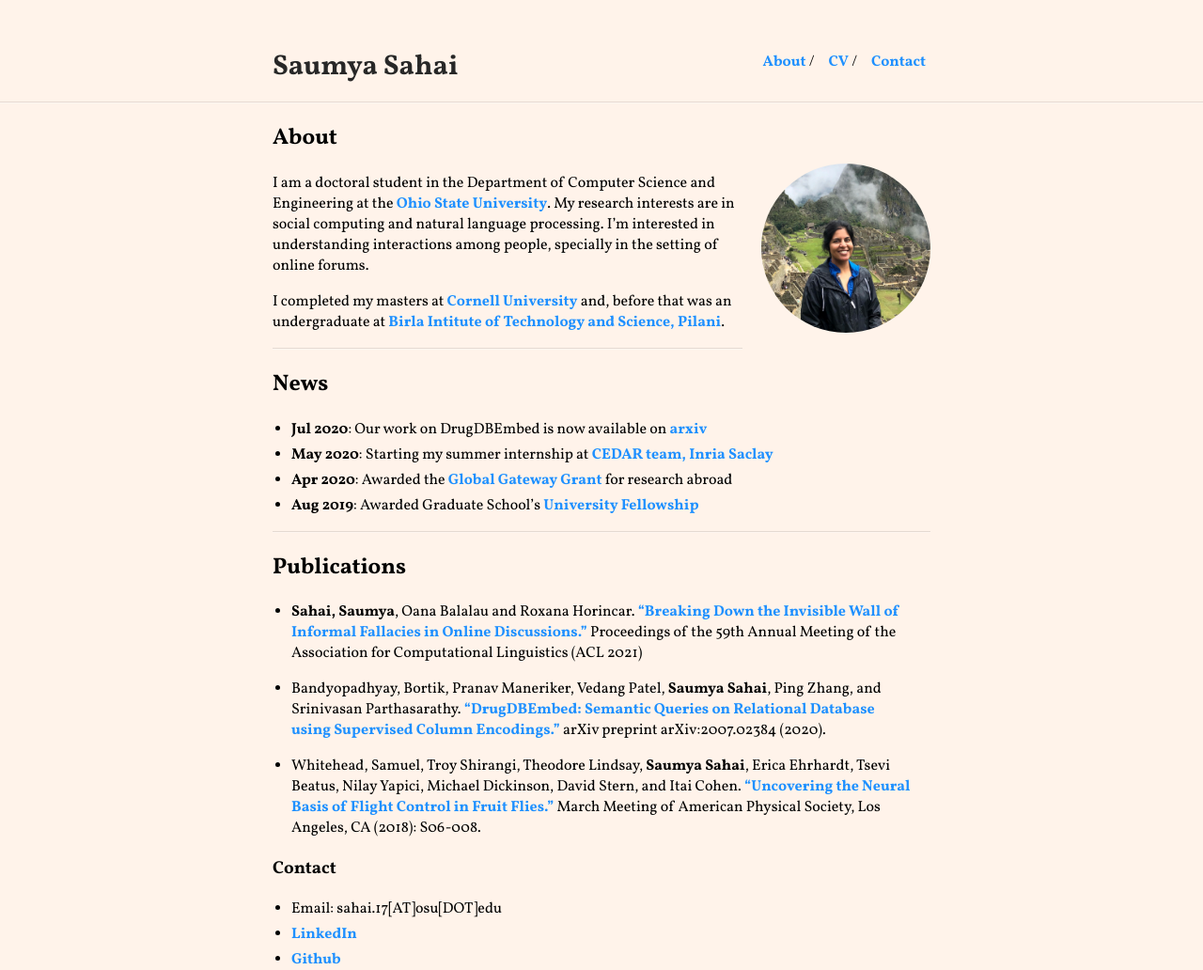
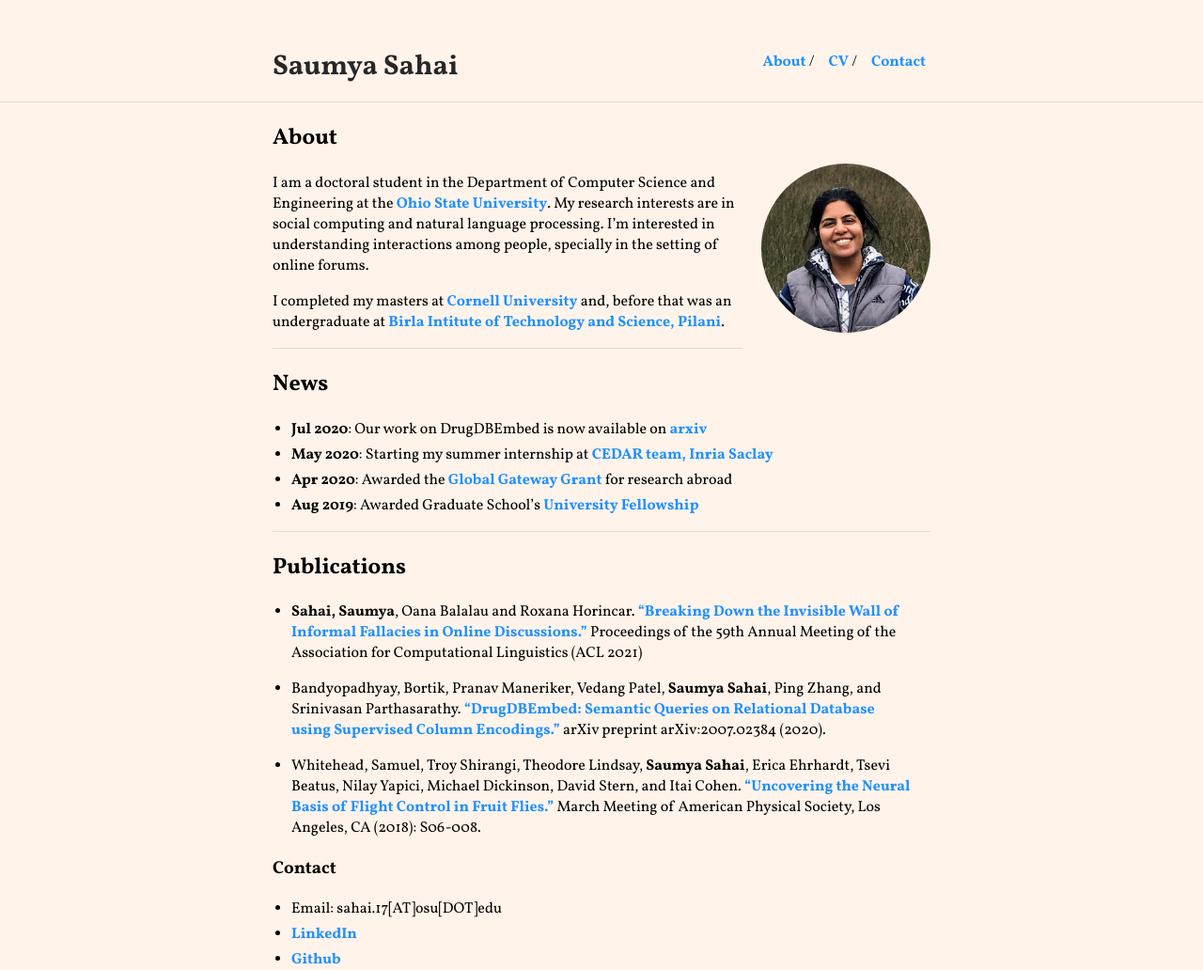
Before and after one commit to sahaisaumya/sahaisaumya.github.io, a Jekyll site: the page built from index.md, in a window 1280 px wide. Shown: the whole page at 94% size. Built offline with Jekyll 4.4.1, drawn with Linux system fonts in a browser that asks for light colours; our own code applies the rules of GitHub Pages for plain Markdown files.

Commit message:
Update index.md

```diff
--- a/index.md
+++ b/index.md
@@ -4,7 +4,7 @@ layout: default
 
 ## About
 
-<img class="profile-picture" src="photo.jpg">
+<img class="profile-picture" src="photo1.jpg">
 
 I am a doctoral student in the Department of Computer Science and Engineering at the [Ohio State University](https://www.osu.edu/). My research interests are in social computing and natural language processing. I'm interested in understanding interactions among people, specially in the setting of online forums.
 
```
